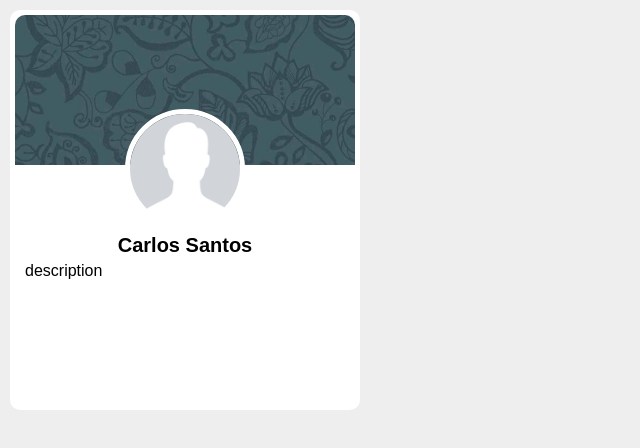
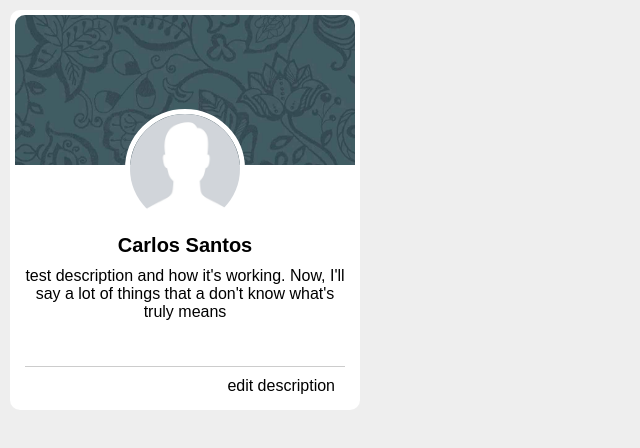
Before and after one commit to alves-felipe/HTML-models, a plain HTML site: page social-model/index.html in a window 1280 px wide. Shown: the whole page, without its empty margins (0-640 px from the left). Drawn offline with Linux system fonts and the light colour scheme.

Commit message:
update description's text-align and added a field for edit description

```diff
--- a/social-model/css/style.css
+++ b/social-model/css/style.css
@@ -58,6 +58,18 @@ body {
 }
 
 .name-desc p {
-    text-align: justify;
-    margin: 5px 10px;
+    text-align: center;
+    margin: 10px 10px;
 }
+
+.edit-desc {
+    margin: auto 10px 0 10px;
+    padding: 10px;
+    position: relative;
+
+    border-top: 1px solid #ccc;
+}
+
+.edit-desc p {
+    text-align: right;;
+}
--- a/social-model/index.html
+++ b/social-model/index.html
@@ -20,9 +20,12 @@
 
         <div class="name-desc">
             <h3>Carlos Santos</h3>
-            <p>description</p>
+            <p>test description and how it's working. Now, I'll say a lot of things that a don't know what's truly means</p>
         </div>
 
+        <div class="edit-desc">
+            <p>edit description</p>
+        </div>
 
     </div>
 
```
